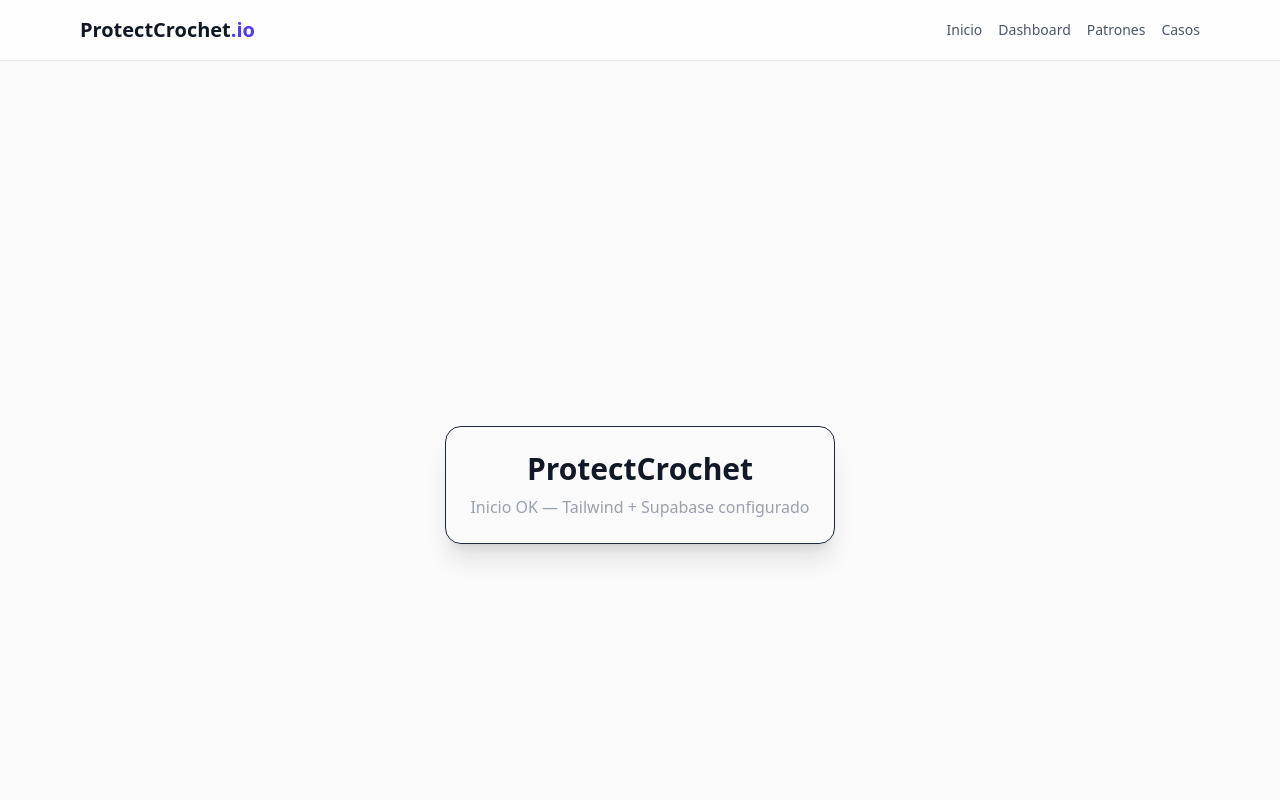
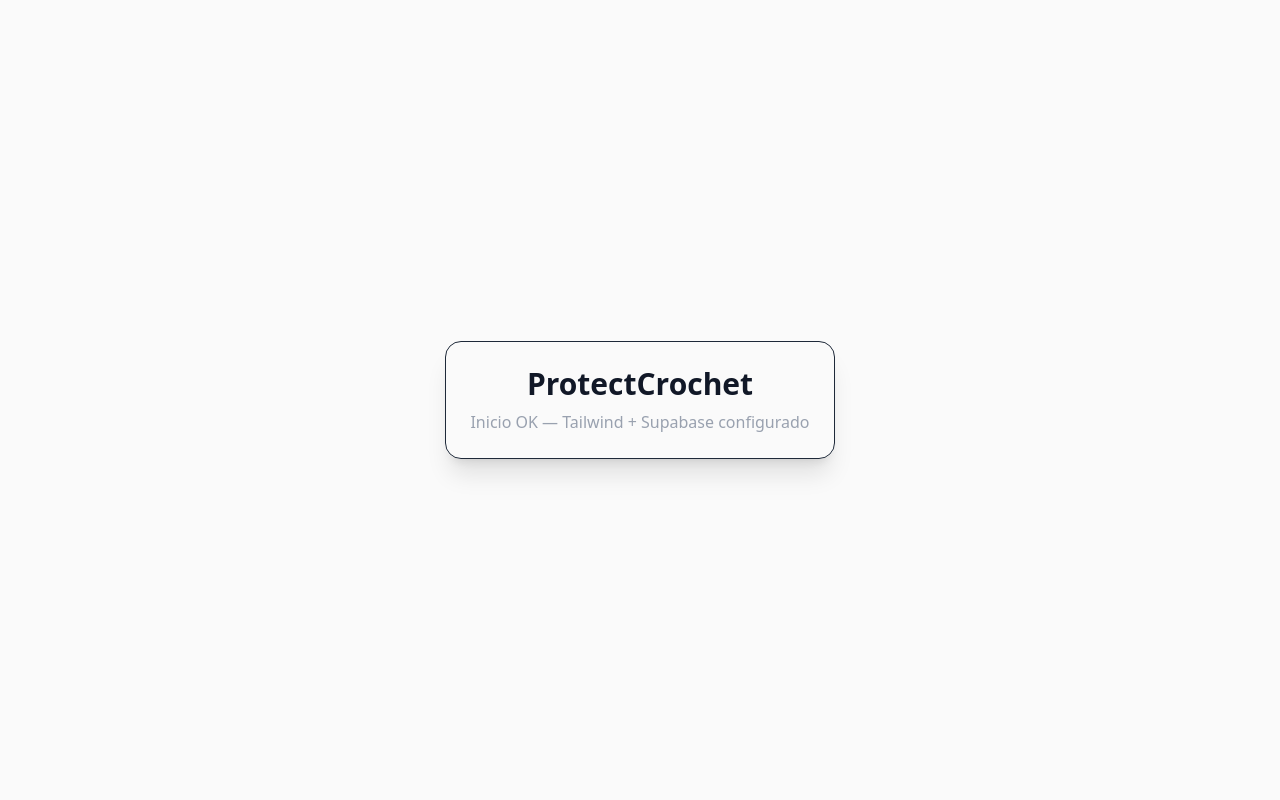
Before and after one commit to protectcrochet/protectcrochet-dashboard, a Next.js app: page / in a window 1280 px wide. Shown: the top 800 px of the page. Built offline with nearby package versions, Linux system fonts and the light colour scheme.

Commit message:
chore: disable middleware (if any) and force minimal /dashboard

```diff
--- a/app/api/patterns/[id]/cases/route.ts
+++ b/app/api/patterns/[id]/cases/route.ts
@@ -1,55 +1,32 @@
-import { NextResponse, type NextRequest } from 'next/server'
-import { supabaseServer } from '@/lib/supabase/server'
-import z from 'zod'
+// app/api/patterns/[id]/cases/route.ts
+import type { NextRequest } from 'next/server'
+import { NextResponse } from 'next/server'
 
-const BodySchema = z.object({
-  scoutId: z.string().uuid().optional(),
-  url: z.string().url().optional(),
-  domain: z.string().optional(),
-  note: z.string().optional()
-})
+// Tipos del contexto del handler
+type RouteContext = {
+  params: { id: string }
+}
 
-export async function POST(
-  req: NextRequest,
-  context: { params: { id: string } }   // ✅ firma válida para el 2º argumento
-) {
-  const { id: patternId } = context.params
-  const body = BodySchema.parse(await req.json())
-  const sb = supabaseServer()
+// POST /api/patterns/:id/cases
+export async function POST(req: NextRequest, context: RouteContext) {
+  try {
+    const { id } = context.params
 
-  // crea el caso
-  const { data: createdCase, error } = await sb
-    .from('cases')
-    .insert({
-      account_id: (await sb.auth.getUser()).data.user?.id, // ajusta si usas otra FK
-      pattern_id: patternId,
-      title: 'Caso sin título',
-      status: 'open'
-    })
-    .select()
-    .single()
+    // Si necesitas leer body, descomenta y valida:
+    // const body = await req.json() as {
+    //   scoutId?: string
+    //   url?: string
+    //   domain?: string
+    //   note?: string
+    // }
 
-  if (error) {
-    return NextResponse.json({ error: error.message }, { status: 400 })
+    // TODO: aquí iría tu lógica real (Supabase, etc.)
+    return NextResponse.json(
+      { ok: true, message: 'case created (stub)', patternId: id },
+      { status: 201 }
+    )
+  } catch (err) {
+    const msg = err instanceof Error ? err.message : 'Unknown error'
+    return NextResponse.json({ ok: false, error: msg }, { status: 400 })
   }
-
-  // evidencia opcional
-  if (body.url || body.domain || body.note || body.scoutId) {
-    const { error: evErr } = await sb.from('case_evidences').insert({
-      case_id: createdCase.id,
-      source_url: body.url ?? null,
-      source_domain: (body.domain ?? (body.url ? new URL(body.url).hostname.replace(/^www\./, '') : null)) ?? null,
-      note: body.note ?? null,
-      scout_id: body.scoutId ?? null
-    })
-
-    if (evErr) {
-      return NextResponse.json(
-        { case: createdCase, warning: 'Case created but evidence insert failed', detail: evErr.message },
-        { status: 201 }
-      )
-    }
-  }
-
-  return NextResponse.json({ case: createdCase, message: '✅ Caso creado' }, { status: 201 })
 }
--- a/app/dashboard/layout.tsx
+++ b/app/dashboard/layout.tsx
@@ -1,13 +1,16 @@
-// app/dashboard/layout.tsx
-export const metadata = {
-  title: 'ProtectCrochet — Dashboard',
-};
+// app/layout.tsx
+import type { Metadata } from "next"
+import "./globals.css"
 
-export default function DashboardLayout({ children }: { children: React.ReactNode }) {
+export const metadata: Metadata = {
+  title: "ProtectCrochet",
+  description: "Dashboard",
+}
+
+export default function RootLayout({ children }: { children: React.ReactNode }) {
   return (
-    <section style={{ minHeight: '100dvh', padding: 24, background: '#0a0a0a', color: '#e5e7eb' }}>
-      {/* Layout mínimo temporal, sin auth ni sidebar para desbloquear /dashboard */}
-      {children}
-    </section>
-  );
+    <html lang="es">
+      <body>{children}</body>
+    </html>
+  )
 }
--- a/app/dashboard/page.tsx
+++ b/app/dashboard/page.tsx
@@ -1,4 +1,3 @@
-// app/dashboard/page.tsx
 export default function DashboardPage() {
   return (
     <main className="p-6">
--- a/app/layout.tsx
+++ b/app/layout.tsx
@@ -2,70 +2,14 @@
 import "./globals.css"
 
 export const metadata: Metadata = {
-  title: "ProtectCrochet Dashboard",
-  description:
-    "Plataforma para proteger patrones de crochet — Registro, monitoreo y reportes automáticos de infracciones.",
-  keywords: [
-    "ProtectCrochet",
-    "crochet patterns",
-    "copyright",
-    "supabase",
-    "nextjs",
-  ],
-  authors: [{ name: "Krosha Team" }],
+  title: "ProtectCrochet",
+  description: "Dashboard",
 }
 
-/**
- * Root layout principal de ProtectCrochet
- * Aplica estilos globales y define la estructura base.
- */
-export default function RootLayout({
-  children,
-}: {
-  children: React.ReactNode
-}) {
+export default function RootLayout({ children }: { children: React.ReactNode }) {
   return (
-    <html lang="es" suppressHydrationWarning>
-      <head>
-        {/* Meta viewport para móviles */}
-        <meta name="viewport" content="width=device-width, initial-scale=1" />
-        {/* Puedes agregar favicon o fuentes aquí */}
-        <link rel="icon" href="/favicon.ico" />
-      </head>
-
-      <body className="min-h-screen bg-gray-50 text-gray-800 antialiased selection:bg-gray-200 selection:text-gray-900">
-        {/* Navbar o Header global opcional */}
-        <header className="w-full border-b border-gray-200 bg-white/70 backdrop-blur-sm sticky top-0 z-50">
-          <div className="mx-auto flex max-w-6xl items-center justify-between p-4">
-            <h1 className="text-xl font-bold text-gray-900">
-              ProtectCrochet<span className="text-indigo-600">.io</span>
-            </h1>
-            <nav className="space-x-4 text-sm font-medium text-gray-600">
-              <a href="/" className="hover:text-indigo-600 transition">
-                Inicio
-              </a>
-              <a href="/dashboard" className="hover:text-indigo-600 transition">
-                Dashboard
-              </a>
-              <a href="/patterns" className="hover:text-indigo-600 transition">
-                Patrones
-              </a>
-              <a href="/cases" className="hover:text-indigo-600 transition">
-                Casos
-              </a>
-            </nav>
-          </div>
-        </header>
-
-        {/* Contenido dinámico */}
-        <main className="mx-auto max-w-6xl p-6">{children}</main>
-
-        {/* Footer global */}
-        <footer className="mt-10 border-t border-gray-200 bg-white/50 py-6 text-center text-sm text-gray-500">
-          © {new Date().getFullYear()} ProtectCrochet — Todos los derechos
-          reservados.
-        </footer>
-      </body>
+    <html lang="es">
+      <body>{children}</body>
     </html>
   )
 }
```
